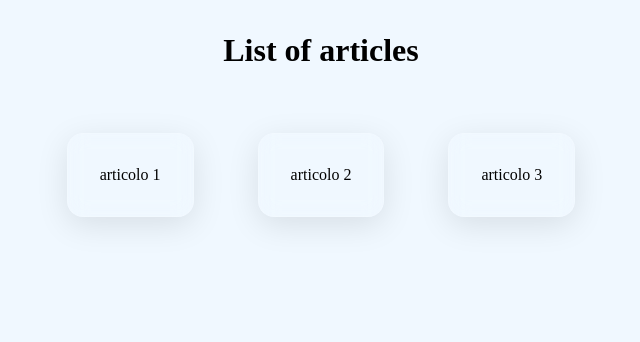
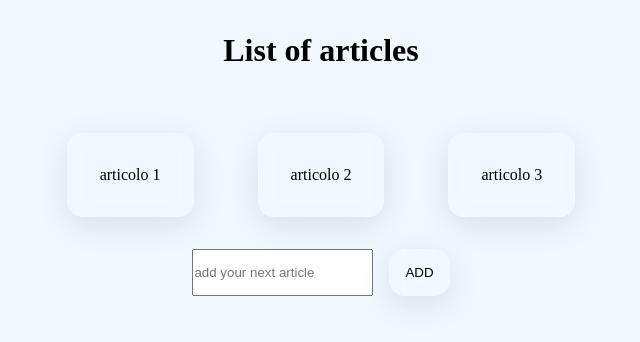
Before and after one commit to andrealoda/react-form, a React (Vite) app: page / in a window 1280 px wide. Shown: the top 342 px of the page, without its empty margins (319-959 px from the left). Built offline with nearby package versions, Linux system fonts and the light colour scheme.

Commit message:
feat: add new task through input form

```diff
--- a/src/App.jsx
+++ b/src/App.jsx
@@ -1,17 +1,17 @@
 import { useState } from 'react'
 
-
-const articlesList = [
-  'articolo 1',
-  'articolo 2',
-  'articolo 3',
-]
 
 function App() {
 
 
   const [article, setArticle] = useState(['articolo 1', 'articolo 2', 'articolo 3']);
+  const [newArticle, setNewArticle] = useState('')
 
+ function handleSubmit(e) {
+  e.preventDefault()
+  setArticle([...article, newArticle])
+  setNewArticle('')
+ }
 
   return (
     <>
@@ -22,17 +22,23 @@ function App() {
 
 
         <div className="article-box">
-          {articlesList.map((inList, i) => (
+          {article.map((inList, i) => (
             <div className='card glass-card' key={i}>
               <div >{inList}</div>
             </div>
           ))}
         </div>
 
+        <form action="" onSubmit={handleSubmit}>
 
+          <div className="addArticleForm">
+            <input type="text" className='form-control' value={newArticle} onChange={e => setNewArticle(e.target.value)} placeholder='add your next article' />
+            <button className='btn glass-card'>ADD</button>
+
+          </div>
+        </form>
 
       </div>
-
     </>
   )
 }
--- a/src/index.css
+++ b/src/index.css
@@ -5,7 +5,7 @@
 }
 
 body {
-    background-color:aliceblue;
+    background-color: aliceblue;
 }
 
 .title-bar {
@@ -15,8 +15,9 @@ body {
 
 
 .article-box {
-        display: flex;
+    display: flex;
     justify-content: center;
+    flex-wrap: wrap;
 
 }
 
@@ -42,6 +43,15 @@ body {
     /* Ombra morbida */
 }
 
-li {
-    list-style: none;
+.addArticleForm {
+    display: flex;
+    justify-content: center;
+    gap: 1rem;
 }
+
+.btn {
+    padding: 1rem;
+    border-radius: 1rem;
+    border: 0;
+
+}
```
